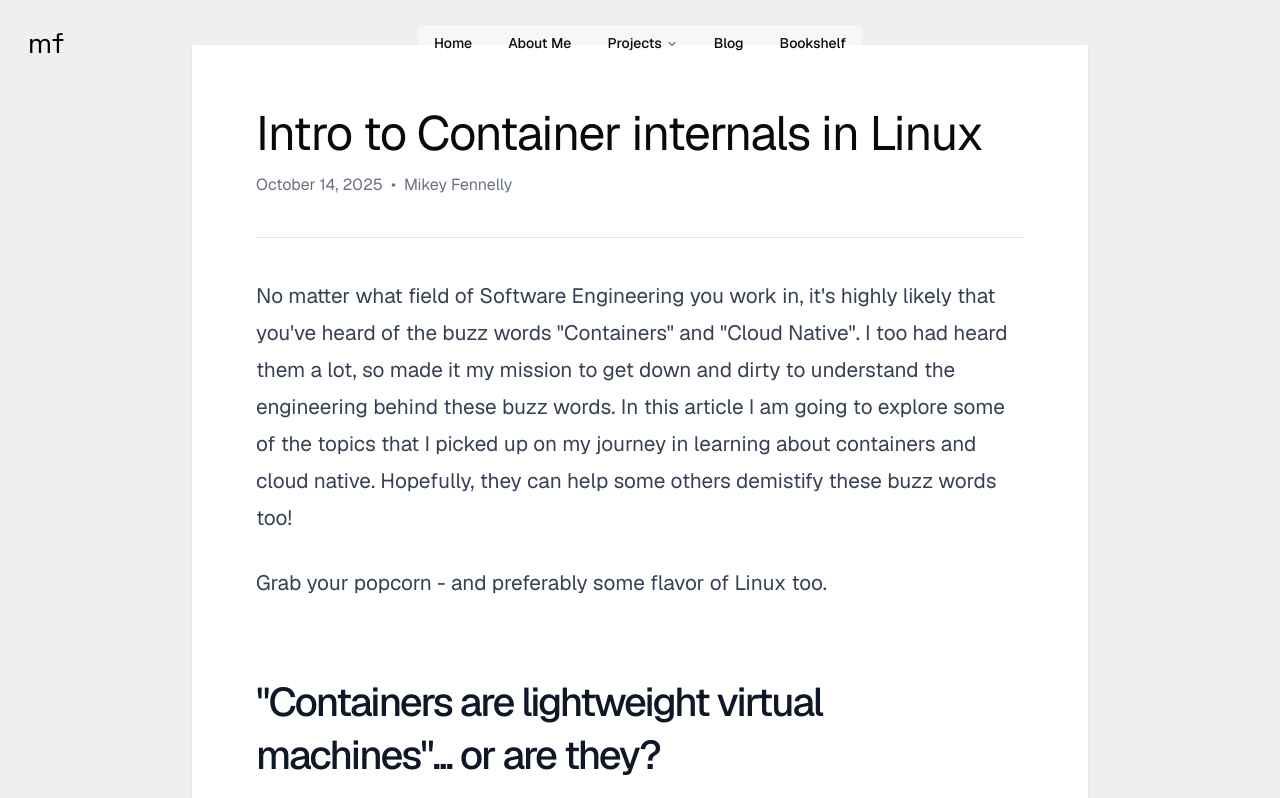
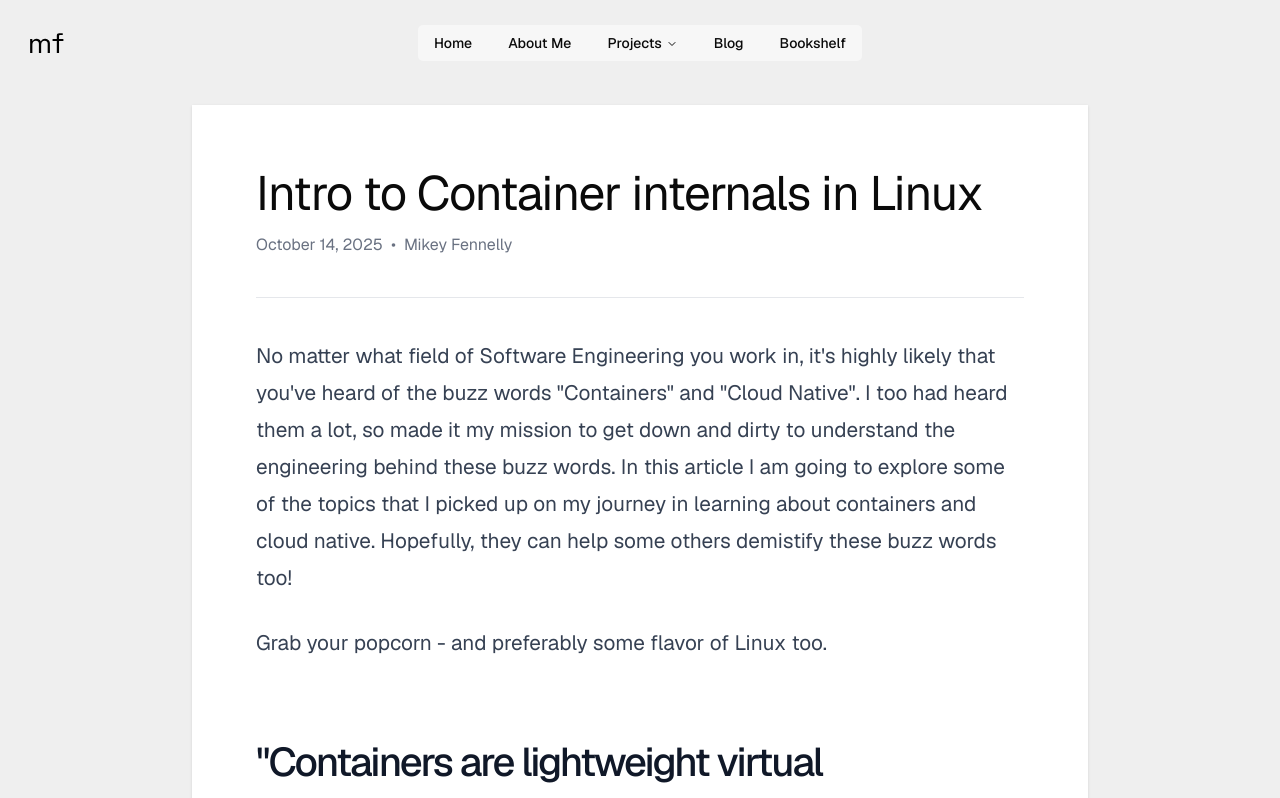
Before and after one commit to mikeyfennelly1/mfennelly.dev, a Next.js app: page /blog/intro-to-container-internals-in-linux in a window 1280 px wide. Shown: the top 798 px of the page. Built offline with nearby package versions, Linux system fonts and the light colour scheme.

Commit message:
refactor: add more padding-y to article component

```diff
--- a/src/app/blog/[slug]/page.tsx
+++ b/src/app/blog/[slug]/page.tsx
@@ -13,7 +13,7 @@ export default async function BlogPost(props: { params: Promise<{ slug: string }
     const post = getPostBySlug(params.slug);
 
     return (
-        <article className="section-padding large-padding-y container mx-auto min-h-screen">
+        <article className="section-padding mt-15 large-padding-y container mx-auto min-h-screen">
             <div className="max-w-4xl mx-auto bg-white p-8 md:p-16 shadow-sm">
                 <header className="mb-10 pb-10 border-b border-gray-200">
                     <h1 className="text-4xl md:text-5xl mb-4 tracking-tight">{post.title}</h1>
```
